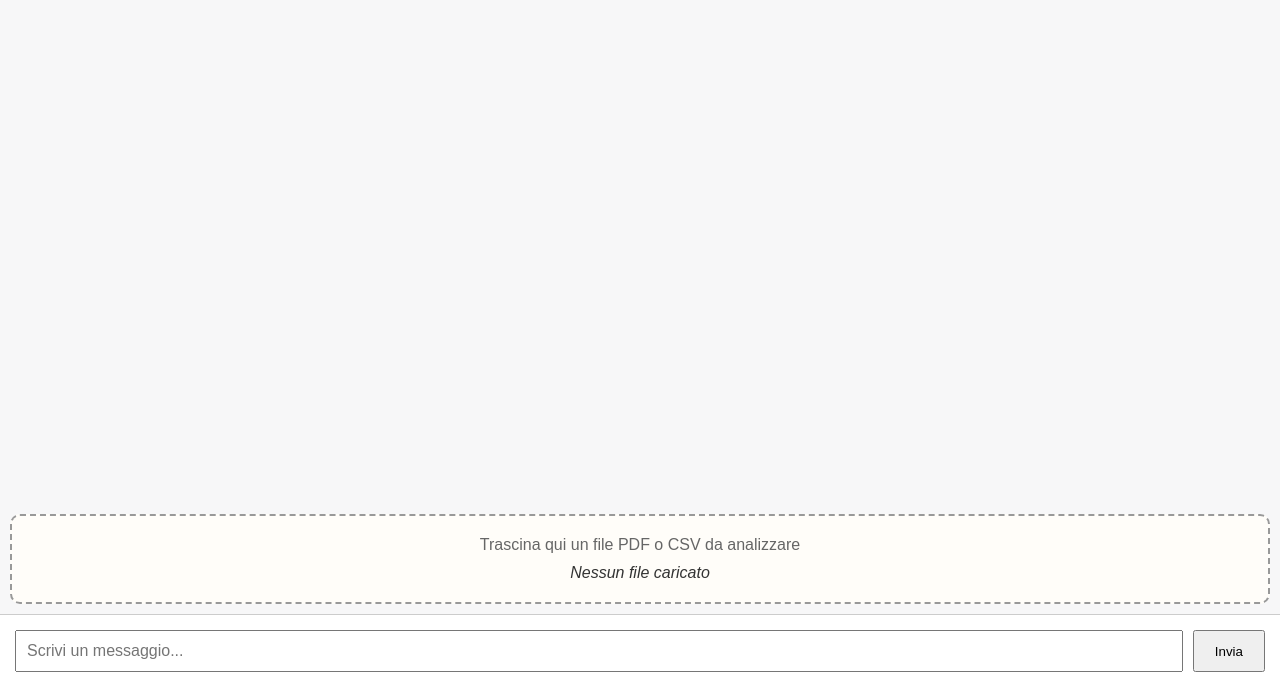
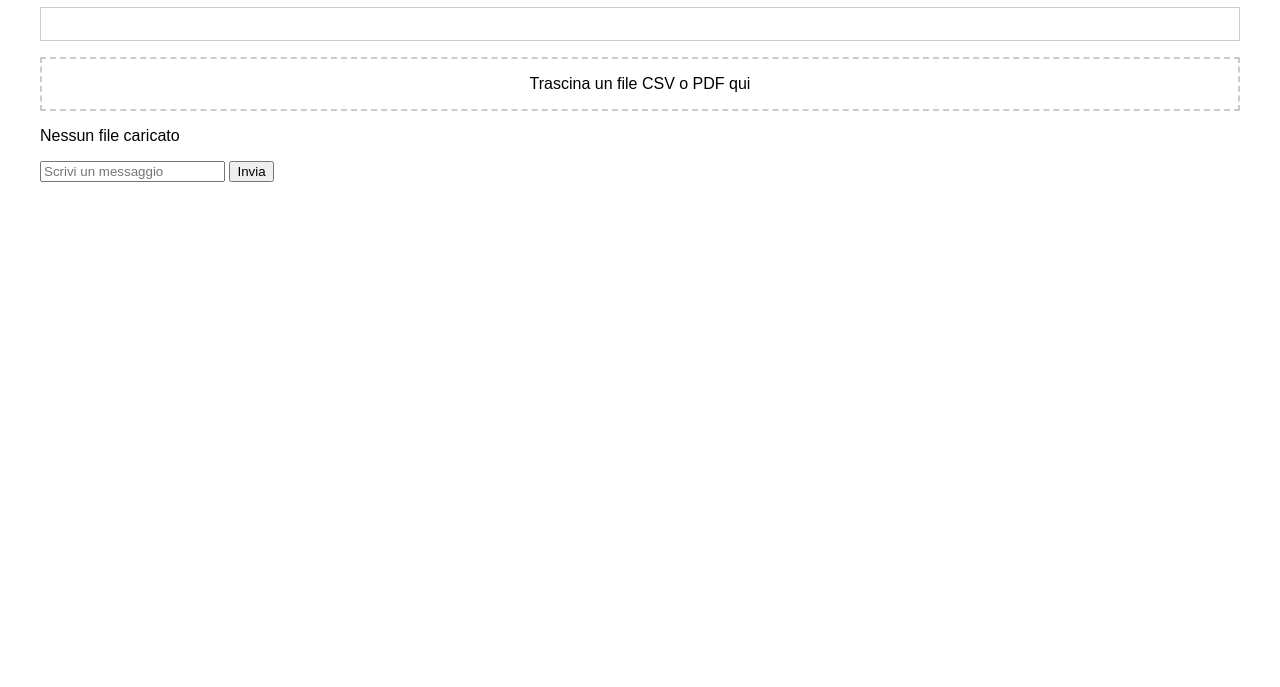
Before and after one commit to Borro167/ai-assistant-upgraded, a website: page index.html in a window 1280 px wide. Shown: the part 113-800 px from the top of the page. Drawn offline with Linux system fonts and the light colour scheme.

Commit message:
Update index.html

```diff
--- a/index.html
+++ b/index.html
@@ -2,32 +2,27 @@
 <html lang="it">
 <head>
   <meta charset="UTF-8" />
-  <meta name="viewport" content="width=device-width, initial-scale=1.0" />
-  <title>Assistant Regressivo</title>
+  <title>Chat AI - Regressione</title>
   <style>
-    body { font-family: sans-serif; background: #f7f7f8; margin: 0; display: flex; flex-direction: column; height: 100vh; }
-    #chat { flex: 1; overflow-y: auto; padding: 20px; }
-    .message { max-width: 70%; margin-bottom: 10px; padding: 10px 15px; border-radius: 12px; }
-    .user { background: #007bff; color: white; margin-left: auto; text-align: right; }
-    .bot { background: #e4e6eb; color: black; margin-right: auto; text-align: left; }
-    #input-area { display: flex; padding: 15px; border-top: 1px solid #ccc; background: white; }
-    #message { flex: 1; padding: 10px; font-size: 1em; }
-    #sendBtn { padding: 10px 20px; margin-left: 10px; cursor: pointer; }
-    #drop-zone { border: 2px dashed #999; border-radius: 10px; padding: 20px; margin: 10px; text-align: center; color: #666; background: #fffdf9; }
-    #drop-zone.dragover { background-color: #e0ffe0; border-color: #4caf50; }
-    #file-status { margin-top: 10px; font-style: italic; color: #333; }
+    body { font-family: sans-serif; padding: 2rem; }
+    #chat { max-height: 400px; overflow-y: auto; margin-bottom: 1rem; border: 1px solid #ccc; padding: 1rem; }
+    .message { margin: 0.5rem 0; }
+    .user { text-align: right; color: blue; }
+    .bot { text-align: left; color: green; }
+    #drop-zone { border: 2px dashed #ccc; padding: 1rem; text-align: center; margin-bottom: 1rem; }
+    #drop-zone.dragover { border-color: #333; background: #f0f0f0; }
   </style>
 </head>
 <body>
+  <h1>Chat AI Regressiva</h1>
   <div id="chat"></div>
-  <div id="drop-zone">
-    Trascina qui un file PDF o CSV da analizzare
-    <div id="file-status">Nessun file caricato</div>
-  </div>
-  <div id="input-area">
-    <input type="text" id="message" placeholder="Scrivi un messaggio..." />
-    <button id="sendBtn" onclick="sendMessage()">Invia</button>
-  </div>
+
+  <div id="drop-zone">Trascina un file CSV o PDF qui</div>
+  <p id="file-status">Nessun file caricato</p>
+
+  <input type="text" id="message" placeholder="Scrivi un messaggio" />
+  <button id="sendBtn">Invia</button>
+
   <script src="chat-ui.js"></script>
 </body>
 </html>
```
